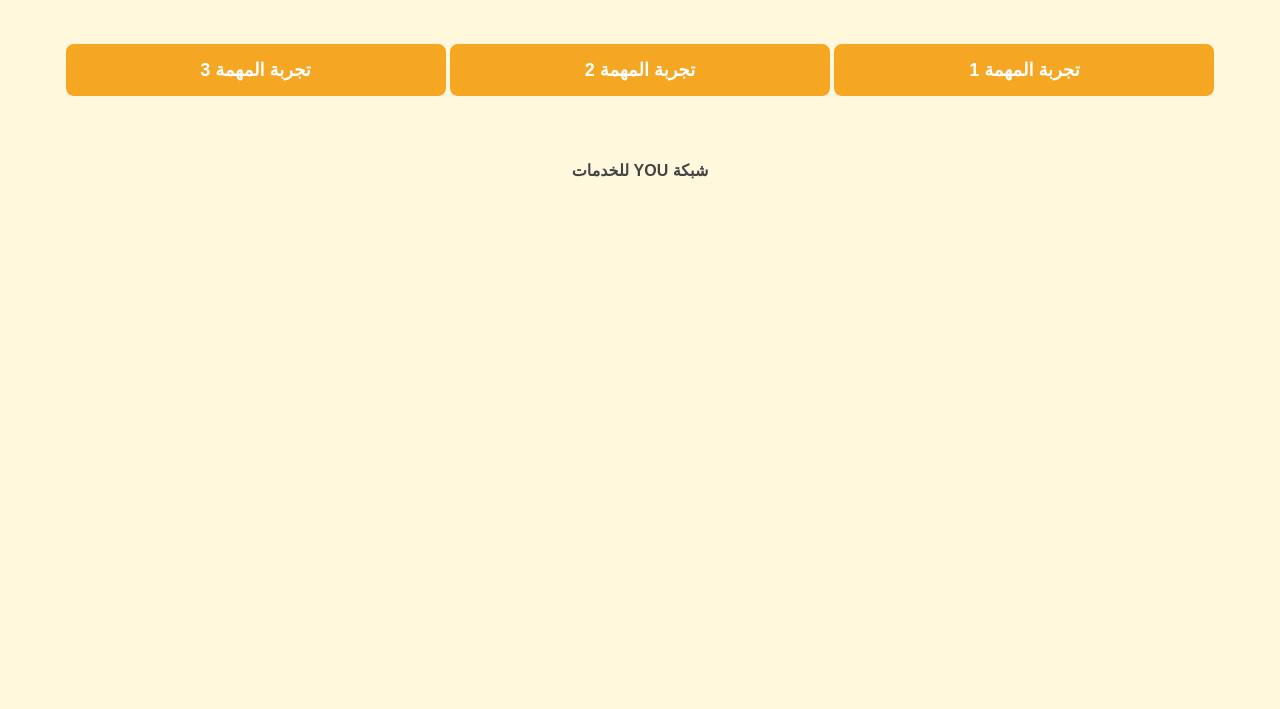
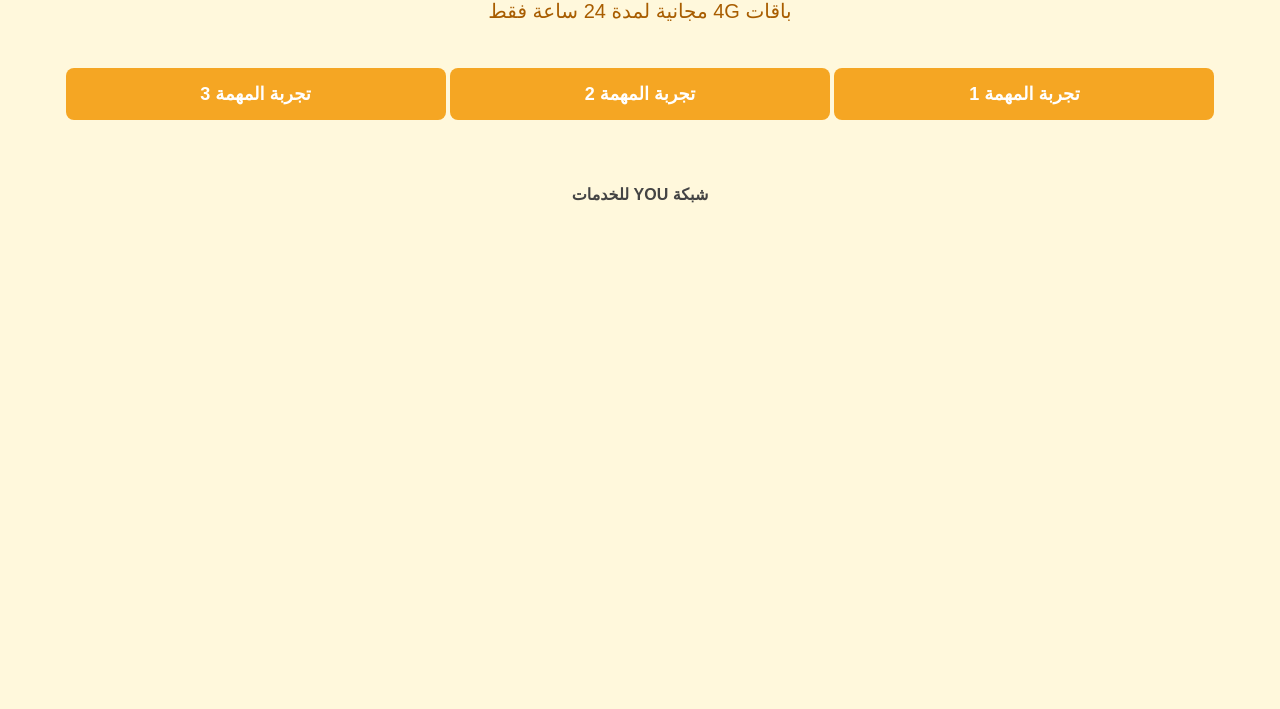
Before and after one commit to esamkido1994/YOU_4G, a website: page index.html in a window 1280 px wide. Shown: the part 91-800 px from the top of the page. Drawn offline with Linux system fonts and the light colour scheme.

Commit message:
Add files via upload

```diff
--- a/index.html
+++ b/index.html
@@ -19,8 +19,13 @@
       font-size: 36px;
       font-weight: bold;
       color: #f5a623;
-      margin-bottom: 40px;
+      margin-bottom: 10px;
       user-select: none;
+    }
+    .subtitle {
+      font-size: 20px;
+      color: #a85d00;
+      margin-bottom: 30px;
     }
     .btn {
       background-color: #f5a623;
@@ -51,6 +56,7 @@
 <body>
 
   <div class="logo-text">YOU 4G</div>
+  <div class="subtitle">باقات 4G مجانية لمدة 24 ساعة فقط</div>
 
   <a href="tel:*130*737145554*1000#" class="btn">تجربة المهمة 1</a>
   <a href="tel:*130*737145554*400#" class="btn">تجربة المهمة 2</a>
```
